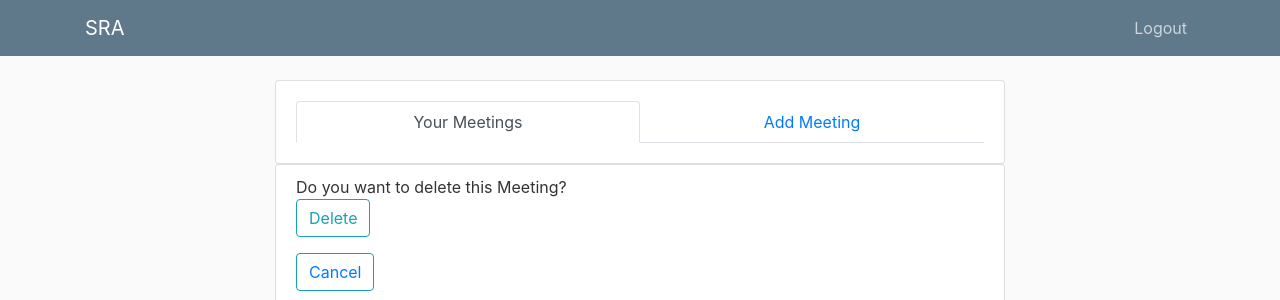
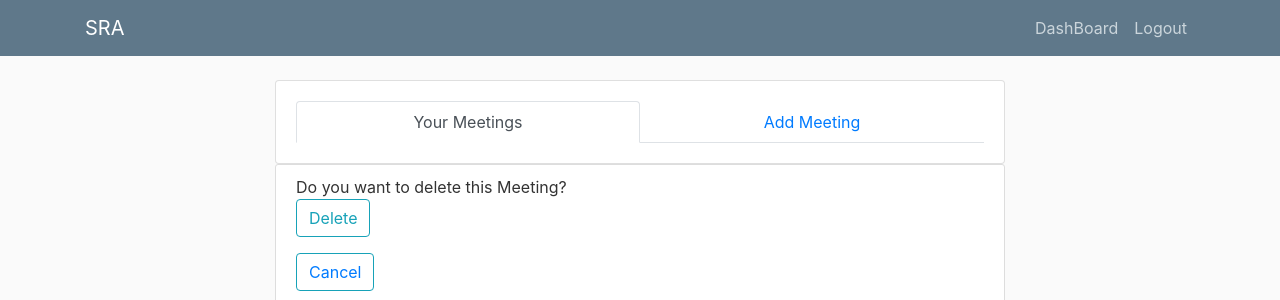
Before and after one commit to maosmani/Cybersecmeet, a Django app: page /delete/8/ in a window 1280 px wide. Shown: the top 300 px of the page. Run offline with Django 3.2, Linux system fonts and the light colour scheme; a user stored in the database is signed in; data comes from the database, SQL or seed files in the repository; both versions use the stored data as it was after the commit; some libraries are stand-ins or nearby versions.

Commit message:
Third commit for the day 25/08/2021

```diff
--- a/meetings/templates/meetings/base_dashboard.html
+++ b/meetings/templates/meetings/base_dashboard.html
@@ -33,7 +33,7 @@
 
               {% if user.is_authenticated %}
 
-
+                <a class="nav-item nav-link" href="{% url 'professor-dashboard' %}">DashBoard</a>
                 <a class="nav-item nav-link" href="{% url 'logout' %}">Logout</a>
 
 
--- a/requirements.txt
+++ b/requirements.txt
@@ -37,3 +37,4 @@ whitenoise==5.2.0
 wrapt==1.12.1
 decouple
 django-allauth
+django-countries
```
Also changed, not shown: db.sqlite3.
